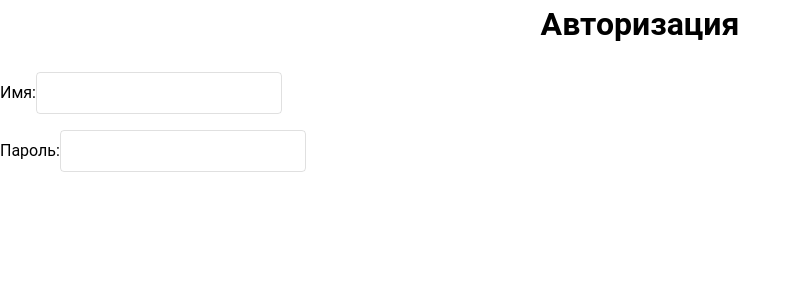
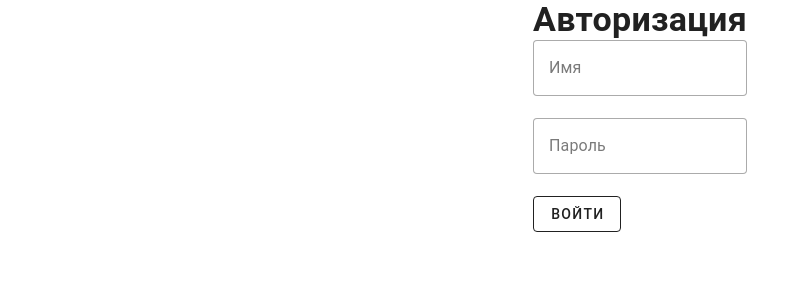
Before and after one commit to kvantorium-vlz-it/tehnostrelka-2025-team-2, a Nuxt app in the folder frontend/: page / in a window 1280 px wide. Shown: the top 300 px of the page, without its empty margins (0-809 px from the left). Built offline with nearby package versions, Linux system fonts and the light colour scheme.

Commit message:
Поменял форму авторизации на vuetify

```diff
--- /dev/null
+++ b/frontend/components/AuthForm.vue
@@ -0,0 +1,51 @@
+<script setup>
+const name = ref('')
+const password = ref('')
+const valid = ref(false)
+
+const nameRules = [
+    value => {
+        if (value) return true
+
+        return 'Имя обязательно.'
+    },
+    value => {
+        if (value?.length <= 20) return true
+
+        return 'Имя должно не может состоять из 20+ символов'
+    },
+]
+
+const passwordRules = [
+    value => {
+        if (value) return true
+
+        return 'Пароль обязателен.'
+    },
+]
+</script>
+
+<template>
+    <v-form v-model="valid">
+        <h1 class="text-h4 text-center font-weight-bold">Авторизация</h1>
+        <v-text-field
+            v-model="name"
+            :counter="20"
+            :rules="nameRules"
+            label="Имя"
+            required
+            variant="outlined"
+        ></v-text-field>
+        <v-text-field
+            v-model="password"
+            :counter="10"
+            :rules="passwordRules"
+            label="Пароль"
+            required
+            variant="outlined"
+        ></v-text-field>
+        <v-btn variant="outlined">
+            Войти
+        </v-btn>
+    </v-form>
+</template>
--- a/frontend/pages/index.vue
+++ b/frontend/pages/index.vue
@@ -1,113 +1,3 @@
 <template>
-    <div id="app">
-      <!-- текст сайта + кнопки -->
-      <div class="flex justify-center items-center h-screen bg-gray-100">
-        <div class="bg-white p-8 rounded shadow-md w-60">  <!-- Заменили main-container на w-60 -->
-          <h1 class="text-2xl font-semibold mb-6 text-center">Авторизация</h1>
-
-          <form @submit.prevent="login">
-            <div class="mb-4">
-              <label for="name" class="block text-sm font-bold text-gray-700 mb-2">Имя:</label>
-              <input
-                type="name"
-                id="name"
-                v-model.trim="name"
-                class="border rounded w-full py-2 px-3 text-gray-700 leading-tight focus:outline-none focus:shadow-outline"
-                :class="{ 'border-red-500': errors.name }"
-              />
-              <p v-if="errors.name" class="text-red-500 text-xs italic">{{ errors.name }}</p>
-            </div>
-
-            <div class="mb-6">
-              <label for="password" class="block text-sm font-bold text-gray-700 mb-2">Пароль:</label>
-              <input
-                type="password"
-                id="password"
-                v-model.trim="password"
-                class="border rounded w-full py-2 px-3 text-gray-700 leading-tight focus:outline-none focus:shadow-outline"
-                :class="{ 'border-red-500': errors.password }"
-              />
-              <p v-if="errors.password" class="text-red-500 text-xs italic">{{ errors.password }}</p>
-            </div>
-
-            <div class="flex items-center justify-between">
-              <button
-                type="submit"
-                class="bg-blue-500 hover:bg-blue-700 text-white font-bold py-2 px-4 rounded focus:outline-none focus:shadow-outline"
-                :disabled="loading"
-              >
-                <span v-if="!loading">Войти</span>
-                <span v-else>Загрузка...</span>
-              </button>
-              <span v-if="loginError" class="text-red-500 text-xs italic">{{ loginError }}</span>
-            </div>
-          </form>
-        </div>
-      </div>
-    </div>
-  </template>
-
-  <script setup>
-  import { ref, reactive } from 'vue';
-  import { useRouter } from 'vue-router';
-
-  const router = useRouter(); // Получаем экземпляр роутера
-
-  const name = ref('');
-  const password = ref('');
-  const loading = ref(false);
-  const loginError = ref(null);
-  const errors = reactive({
-    name: null,
-    password: null,
-  });
-
-  const validateForm = () => {
-    errors.name = null;
-    errors.password = null;
-    let isValid = true;
-
-    if (!name.value) {
-      errors.name = 'Введите имя пользователя';
-      isValid = false;
-    }
-
-    if (!password.value) {
-      errors.password = 'Введите пароль';
-      isValid = false;
-    } else if (password.value.length < 6) {
-        errors.password = 'Пароль должен содержать не менее 6 символов';
-        isValid = false;
-    }
-
-    return isValid;
-  };
-
-  const login = async () => {
-    if (!validateForm()) {
-      return;
-    }
-
-    loading.value = true;
-    loginError.value = null;
-
-    // имитация запроса к api
-    await new Promise(resolve => setTimeout(resolve, 1000));
-
-    // проверка данных
-    if (name.value === 'admin' && password.value === '123456') {
-      console.log('Успешная авторизация');
-      window.location.href = 'google.com'}
-
-    if (name.value === 'noway' && password.value === 'dexter') {
-      console.log('Успешная авторизация');
-      window.location.href = 'yandex.ru' }
-
-    else {
-      loginError.value = 'Неверное имя или пароль';
-      console.error('Ошибка авторизации');
-    }
-
-    loading.value = false;
-  };
-  </script>
+  <AuthForm style="max-width: 600px; margin-inline: auto;" />
+</template>
```
